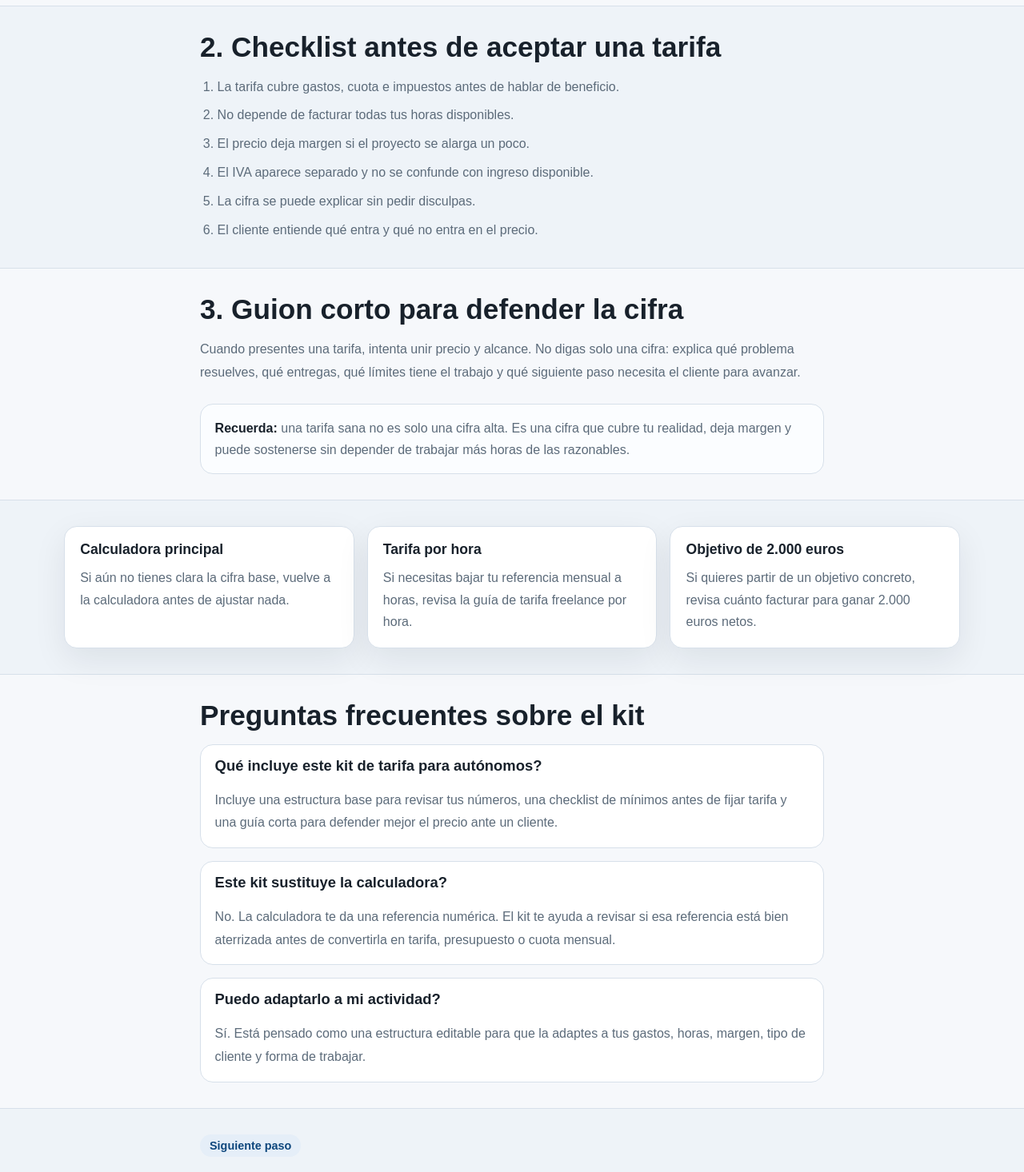
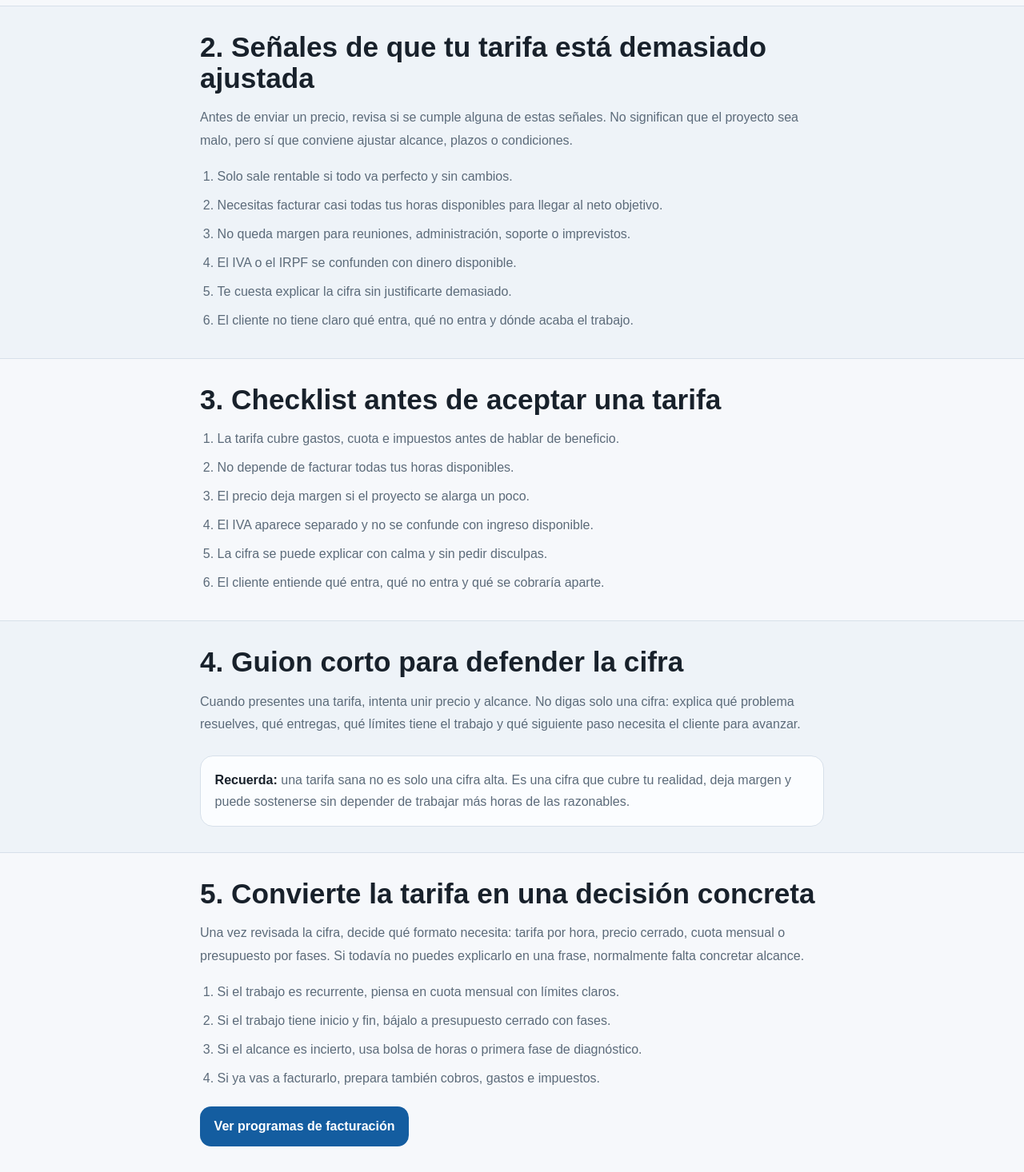
Before and after one commit to djimenezm/neto-autonomo, a Next.js app: page /kit-tarifa-autonomo in a window 1280 px wide. Shown: the part 920-2386 px from the top of the page at 80% size. Built offline with nearby package versions, Linux system fonts and the light colour scheme.

Commit message:
Improve lead magnet tracking

```diff
--- a/app/globals.css
+++ b/app/globals.css
@@ -561,6 +561,29 @@ select[aria-invalid='true'] {
   line-height: 1.75;
 }
 
+.result-lead-magnet {
+  display: flex;
+  align-items: center;
+  justify-content: space-between;
+  gap: 1rem;
+  margin-top: 1.35rem;
+  padding: 1rem 1.1rem;
+  border-radius: 16px;
+  border: 1px solid #b9d3eb;
+  background: #f3f9ff;
+}
+
+.result-lead-magnet strong {
+  display: block;
+  margin-bottom: 0.35rem;
+}
+
+.result-lead-magnet p {
+  margin: 0;
+  color: var(--muted);
+  line-height: 1.7;
+}
+
 .disclaimer-box {
   margin-top: 1.5rem;
   padding: 1rem 1.1rem;
@@ -828,4 +851,9 @@ select[aria-invalid='true'] {
     flex-direction: column;
     align-items: flex-start;
   }
+
+  .result-lead-magnet {
+    align-items: stretch;
+    flex-direction: column;
+  }
 }
--- a/app/kit-tarifa-autonomo/page.tsx
+++ b/app/kit-tarifa-autonomo/page.tsx
@@ -170,6 +170,7 @@ export default function KitTarifaAutonomoPage() {
               <li>Una estructura rápida para revisar tu tarifa mensual y por hora.</li>
               <li>Una checklist para detectar si tu precio está demasiado ajustado.</li>
               <li>Un guion para defender mejor la cifra ante un cliente.</li>
+              <li>Una mini revisión para convertir la cifra en presupuesto, cuota o factura.</li>
               <li>Una versión descargable para adaptarla a tu actividad.</li>
             </ul>
           </aside>
@@ -193,21 +194,39 @@ export default function KitTarifaAutonomoPage() {
 
       <section className="section alt">
         <div className="container text-block">
-          <h2>2. Checklist antes de aceptar una tarifa</h2>
+          <h2>2. Señales de que tu tarifa está demasiado ajustada</h2>
+          <p>
+            Antes de enviar un precio, revisa si se cumple alguna de estas señales. No significan
+            que el proyecto sea malo, pero sí que conviene ajustar alcance, plazos o condiciones.
+          </p>
           <ol className="article-list article-list-ordered">
-            <li>La tarifa cubre gastos, cuota e impuestos antes de hablar de beneficio.</li>
-            <li>No depende de facturar todas tus horas disponibles.</li>
-            <li>El precio deja margen si el proyecto se alarga un poco.</li>
-            <li>El IVA aparece separado y no se confunde con ingreso disponible.</li>
-            <li>La cifra se puede explicar sin pedir disculpas.</li>
-            <li>El cliente entiende qué entra y qué no entra en el precio.</li>
+            <li>Solo sale rentable si todo va perfecto y sin cambios.</li>
+            <li>Necesitas facturar casi todas tus horas disponibles para llegar al neto objetivo.</li>
+            <li>No queda margen para reuniones, administración, soporte o imprevistos.</li>
+            <li>El IVA o el IRPF se confunden con dinero disponible.</li>
+            <li>Te cuesta explicar la cifra sin justificarte demasiado.</li>
+            <li>El cliente no tiene claro qué entra, qué no entra y dónde acaba el trabajo.</li>
           </ol>
         </div>
       </section>
 
       <section className="section">
         <div className="container text-block">
-          <h2>3. Guion corto para defender la cifra</h2>
+          <h2>3. Checklist antes de aceptar una tarifa</h2>
+          <ol className="article-list article-list-ordered">
+            <li>La tarifa cubre gastos, cuota e impuestos antes de hablar de beneficio.</li>
+            <li>No depende de facturar todas tus horas disponibles.</li>
+            <li>El precio deja margen si el proyecto se alarga un poco.</li>
+            <li>El IVA aparece separado y no se confunde con ingreso disponible.</li>
+            <li>La cifra se puede explicar con calma y sin pedir disculpas.</li>
+            <li>El cliente entiende qué entra, qué no entra y qué se cobraría aparte.</li>
+          </ol>
+        </div>
+      </section>
+
+      <section className="section alt">
+        <div className="container text-block">
+          <h2>4. Guion corto para defender la cifra</h2>
           <p>
             Cuando presentes una tarifa, intenta unir precio y alcance. No digas solo una cifra:
             explica qué problema resuelves, qué entregas, qué límites tiene el trabajo y qué
@@ -217,6 +236,28 @@ export default function KitTarifaAutonomoPage() {
             <strong>Recuerda:</strong> una tarifa sana no es solo una cifra alta. Es una cifra que
             cubre tu realidad, deja margen y puede sostenerse sin depender de trabajar más horas de
             las razonables.
+          </div>
+        </div>
+      </section>
+
+      <section className="section">
+        <div className="container text-block">
+          <h2>5. Convierte la tarifa en una decisión concreta</h2>
+          <p>
+            Una vez revisada la cifra, decide qué formato necesita: tarifa por hora, precio cerrado,
+            cuota mensual o presupuesto por fases. Si todavía no puedes explicarlo en una frase,
+            normalmente falta concretar alcance.
+          </p>
+          <ol className="article-list article-list-ordered">
+            <li>Si el trabajo es recurrente, piensa en cuota mensual con límites claros.</li>
+            <li>Si el trabajo tiene inicio y fin, bájalo a presupuesto cerrado con fases.</li>
+            <li>Si el alcance es incierto, usa bolsa de horas o primera fase de diagnóstico.</li>
+            <li>Si ya vas a facturarlo, prepara también cobros, gastos e impuestos.</li>
+          </ol>
+          <div className="guide-cta">
+            <Link href="/mejores-programas-facturacion-autonomos" className="primary-button">
+              Ver programas de facturación
+            </Link>
           </div>
         </div>
       </section>
--- a/components/CalculatorForm.tsx
+++ b/components/CalculatorForm.tsx
@@ -62,6 +62,11 @@ declare global {
         name: string;
         data?: Record<string, string>;
       },
+    ) => void;
+    gtag?: (
+      command: 'event',
+      eventName: string,
+      eventParams?: Record<string, string>,
     ) => void;
   }
 }
--- a/components/HomePage.tsx
+++ b/components/HomePage.tsx
@@ -206,7 +206,7 @@ export default function HomePage({
         </div>
       </section>
 
-      <section className="section">
+      <section className="section" id="kit-tarifa-form">
         <div className="container">
           <LeadMagnetForm
             source="home"
--- a/components/LeadMagnetForm.tsx
+++ b/components/LeadMagnetForm.tsx
@@ -43,7 +43,7 @@ export default function LeadMagnetForm({
         <input
           type="hidden"
           name="_autoresponse"
-          value={`Gracias por pedir el kit de tarifa para autonomos. Puedes verlo aqui: ${resourceUrl} y descargar la version en texto aqui: ${downloadUrl}. Si ya tienes clara tu tarifa, el siguiente paso es ordenar facturas e impuestos. Hemos preparado esta guia de programas de facturacion: ${recommendedToolsUrl}. Si publicamos mejoras importantes, te avisaremos en este mismo email.`}
+          value={`Gracias por pedir el kit de tarifa para autonomos. Puedes verlo aqui: ${resourceUrl} y descargar la version en texto aqui: ${downloadUrl}. Te recomiendo usarlo en este orden: primero revisa tu numero base, despues comprueba las senales de riesgo y por ultimo adapta el guion de precio antes de enviarlo a un cliente. Si ya tienes clara tu tarifa, el siguiente paso natural es ordenar facturas e impuestos. Hemos preparado esta guia de programas de facturacion: ${recommendedToolsUrl}. Si publicamos mejoras importantes, te avisaremos en este mismo email.`}
         />
         <input type="hidden" name="_next" value={thankYouUrl} />
         <input type="hidden" name="origen" value={source} />
--- a/lib/site.ts
+++ b/lib/site.ts
@@ -23,6 +23,7 @@ export const siteConfig = {
   contactEmail: 'hola@cuantofacturar.es',
   googleAdsId: 'AW-18153863846',
   googleAdsPageViewConversionLabel: '8a21CPLC-qocEKb1t9BD',
+  googleAdsKitConversionLabel: process.env.NEXT_PUBLIC_GOOGLE_ADS_KIT_CONVERSION_LABEL ?? '',
   country: 'España',
   themeColor: '#145da0',
   backgroundColor: '#f6f8fb',
```
Also changed, not shown: app/gracias-kit-tarifa/page.tsx (+5 -2 lines), components/ResultCard.tsx (+27 -0 lines), public/recursos/kit-tarifa-autonomo.txt, 3 other files (tests, documents, lock files or other folders).
